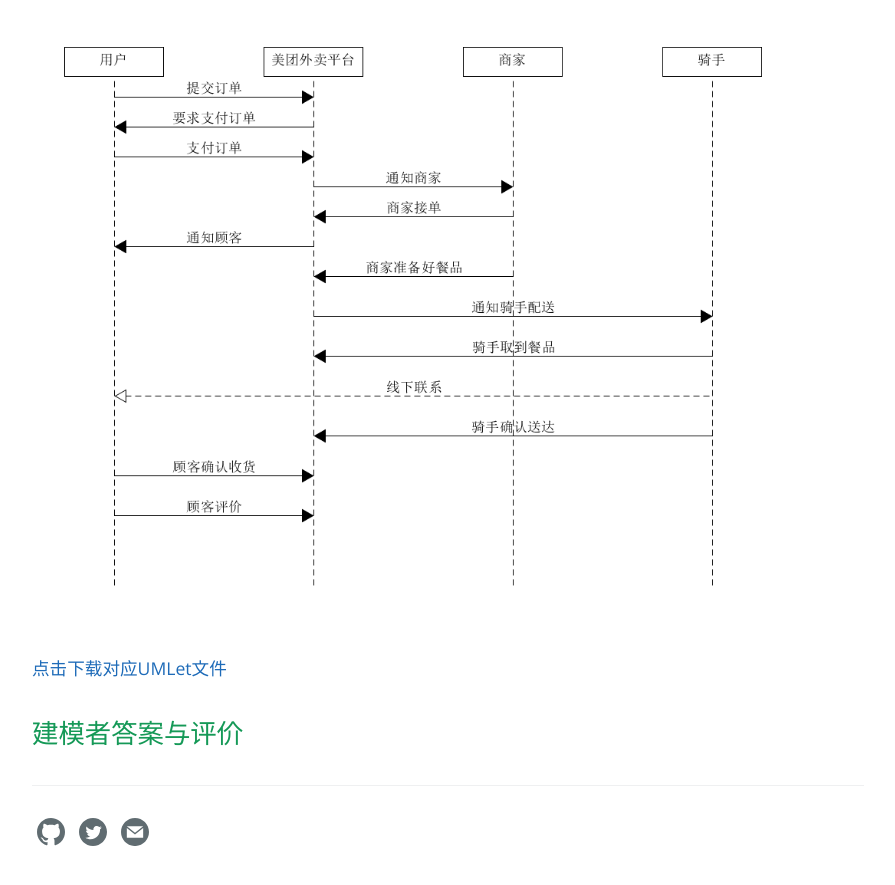
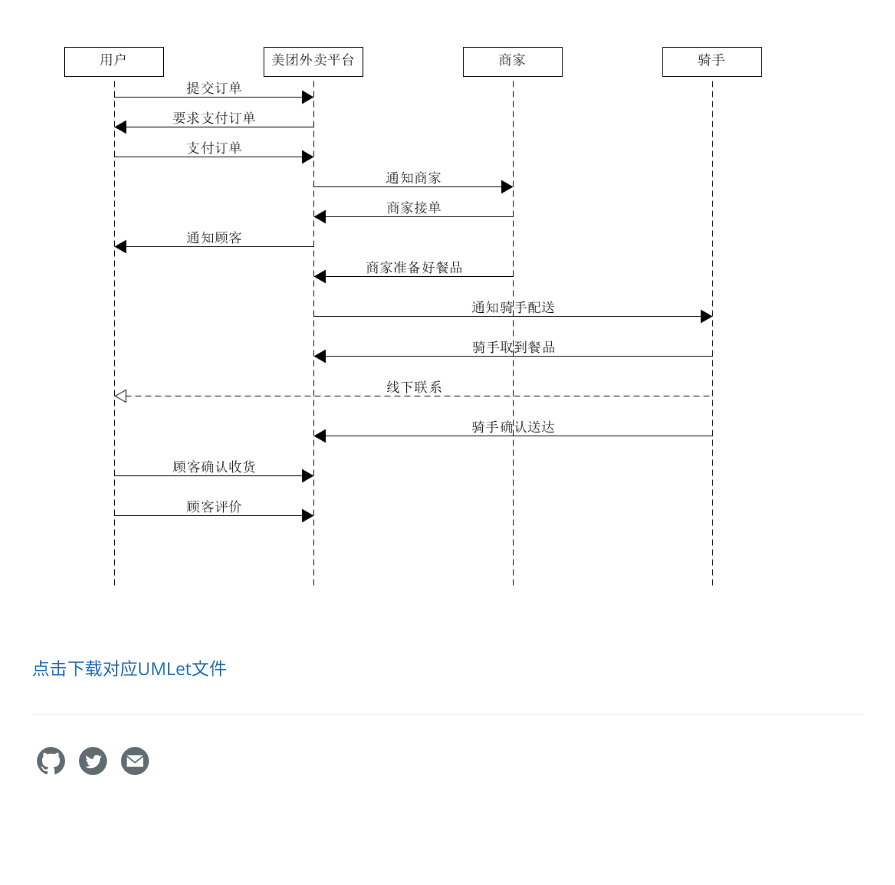
Before and after one commit to Heimzeng/Heimzeng.github.io, a Jekyll site: the page built from _posts/2018-05-11-Software-System-Analysis-and-Design-HW7.md, in a window 1280 px wide and 900 px high, scrolled down 10733 px. Shown: the top 885 px of the window, without its empty margins (192-1087 px from the left). Built offline with Jekyll 4.4.1, drawn with Linux system fonts in a browser that asks for light colours; after the commit the page ends 11562 px from its top, so only the background shows below that.

Commit message:
fix some mistake

```diff
--- a/_posts/2018-05-11-Software-System-Analysis-and-Design-HW7.md
+++ b/_posts/2018-05-11-Software-System-Analysis-and-Design-HW7.md
@@ -189,5 +189,3 @@
 </center>
 
 [点击下载对应UMLet文件](https://github.com/Heimzeng/Heimzeng.github.io/blob/master/assets/file/ssaad_hw7/task2inorder.uxf)
-
-## 建模者答案与评价
```
